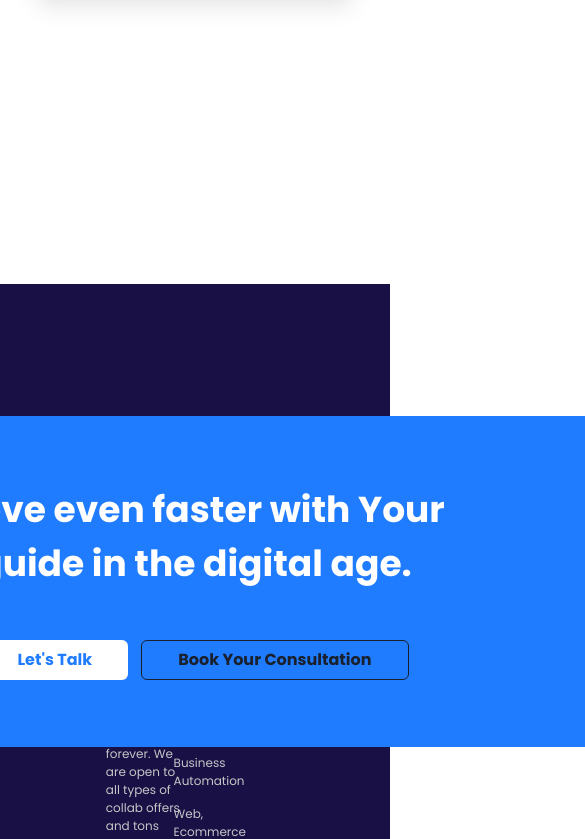
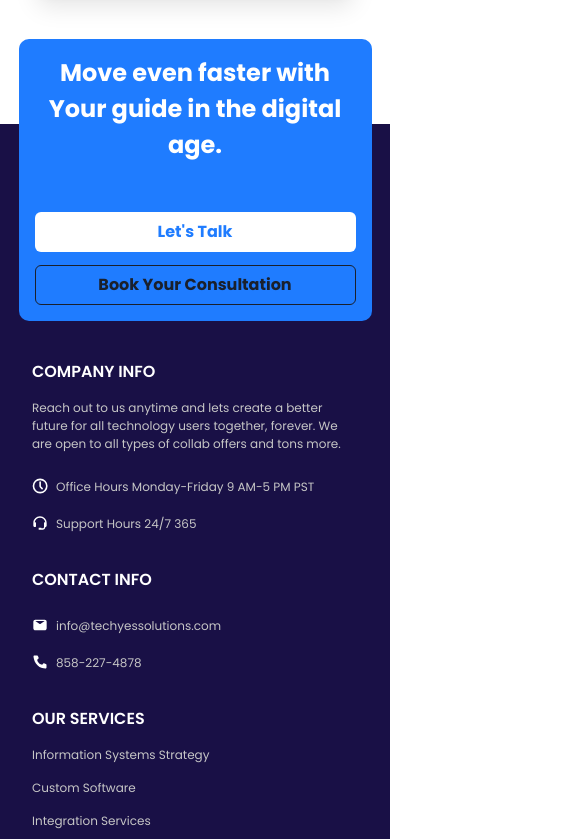
Before and after one commit to hugovinicius145/banking-landing-page, a Next.js app: page / in a window 390 px wide. Shown: the part 4020-4859 px from the top of the page, 585 px wide, since content can reach past the window. Built offline with nearby package versions, Linux system fonts and the light colour scheme.

Commit message:
Deixando Footer Responsivo

```diff
--- a/src/components/CallToAction/index.tsx
+++ b/src/components/CallToAction/index.tsx
@@ -1,18 +1,24 @@
-import { Box, Button, Flex, Stack, Text } from "@chakra-ui/react";
+import { Box, Button, Flex, Stack, Text, useBreakpointValue } from "@chakra-ui/react";
 
 export function CallToAction() {
+  const isWideVersion = useBreakpointValue({
+    base: false,
+    lg: true,
+  });
+
   return (
     <Flex minWidth='max-content' alignItems='center' justify="center">
       <Flex
-        width="980px"
-        height="331px"
+        maxW={isWideVersion ? "980px" : "353px"}
+        maxHeight={isWideVersion ? "331px" : "331px"}
         position="absolute"
-        bottom="457px"
+        bottom={isWideVersion ? "457px" : "1010px"}
         bgColor="#1F7CFF"
         borderRadius="10px"
         align="center"
         justify="center"
         color="white"
+        p={isWideVersion ? "" : "4"}
       >
         <Stack
           textAlign="center"
@@ -21,11 +27,11 @@ export function CallToAction() {
           <Text
             maxWidth="568px"
             fontWeight="bold"
-            fontSize="36px"
+            fontSize={isWideVersion ? "36px" : "24px"}
           >
             Move even faster with Your guide in the digital age.
           </Text>
-          <Stack direction="row" justify="center" spacing="13px">
+          <Stack direction={isWideVersion ? "row" : "column"} justify="center" spacing="13px">
             <Button
               bgColor="white"
               color="#1F7CFF"
--- a/src/components/Footer/index.tsx
+++ b/src/components/Footer/index.tsx
@@ -1,5 +1,6 @@
-import { Box, SimpleGrid, Stack, Text } from "@chakra-ui/react";
+import { Box, SimpleGrid, Stack, Text, useBreakpointValue } from "@chakra-ui/react";
 import NextImage from "next/image";
+
 import { CallToAction } from "../CallToAction";
 
 interface ItemProps {
@@ -8,6 +9,10 @@ interface ItemProps {
 }
 
 export function Footer() {
+  const isWideVersion = useBreakpointValue({
+    base: false,
+    lg: true,
+  });
 
   function Item({ imageSrc, text }: ItemProps) {
     return (
@@ -33,7 +38,7 @@ export function Footer() {
   return (
     <Box
       width="full"
-      px="149px"
+      px={isWideVersion ? "149px" : "8"}
       py="60px"
       bgColor="#191046"
       color="#C6C6C6"
@@ -41,10 +46,11 @@ export function Footer() {
     >
       <Stack spacing="33px" mt="176px" align="center" justify="center">
         <SimpleGrid
-          columns={4}
+          columns={isWideVersion ? 4 : 1}
           maxWidth="1158px"
           columnGap={8}
-          justifyItems="center"
+          justifyItems={isWideVersion ? "center" : "start"}
+          spacing={isWideVersion ? "" : "8"}
         >
           {/* Company Info */}
           <Stack spacing="25px">
--- a/src/components/Testimonial/index.tsx
+++ b/src/components/Testimonial/index.tsx
@@ -34,7 +34,7 @@ export function Testimonial() {
       width="full"
       px={isWideVersion ? "95px" : "8"}
       pt={isWideVersion ? "60px" : "8"}
-      pb="260px"
+      pb={isWideVersion ? "260px" : "100px"}
     >
       <Box
         bgImage={isWideVersion ? "/Testimonial.png" : "none"}
```
